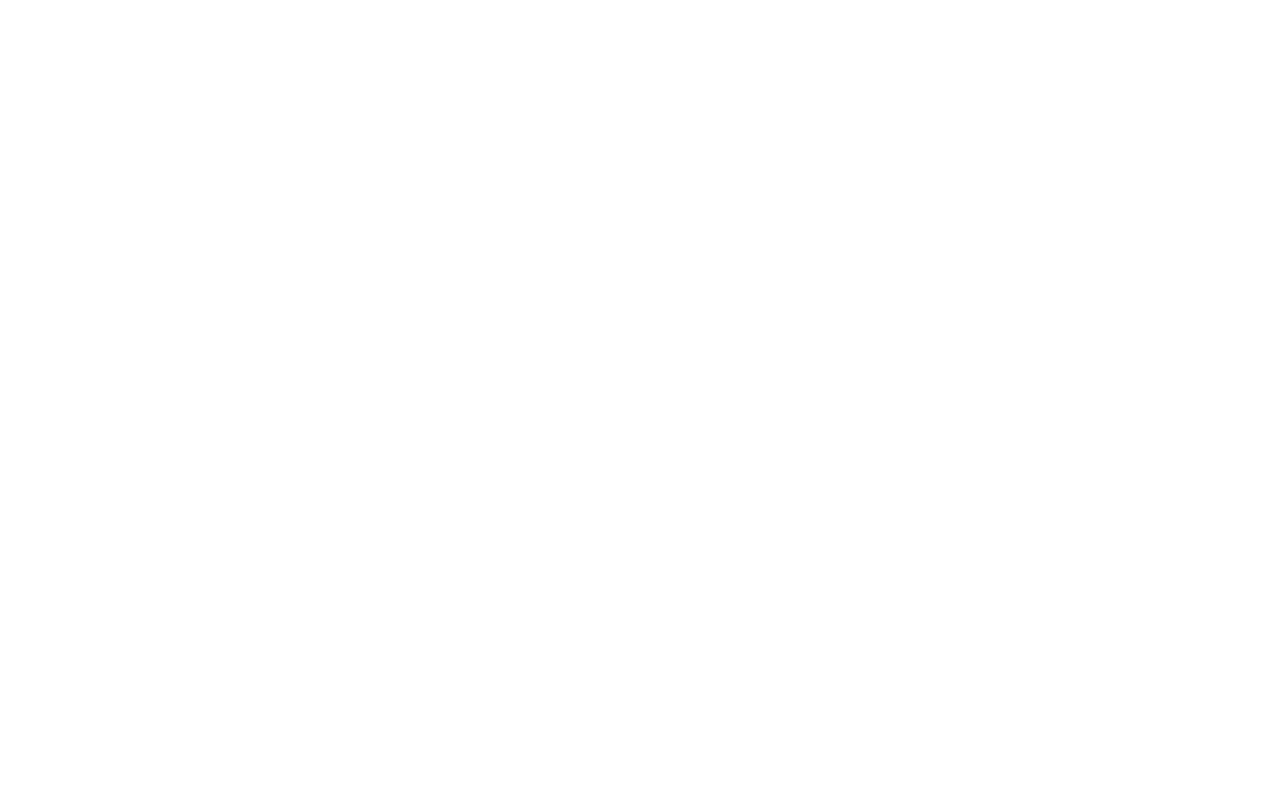
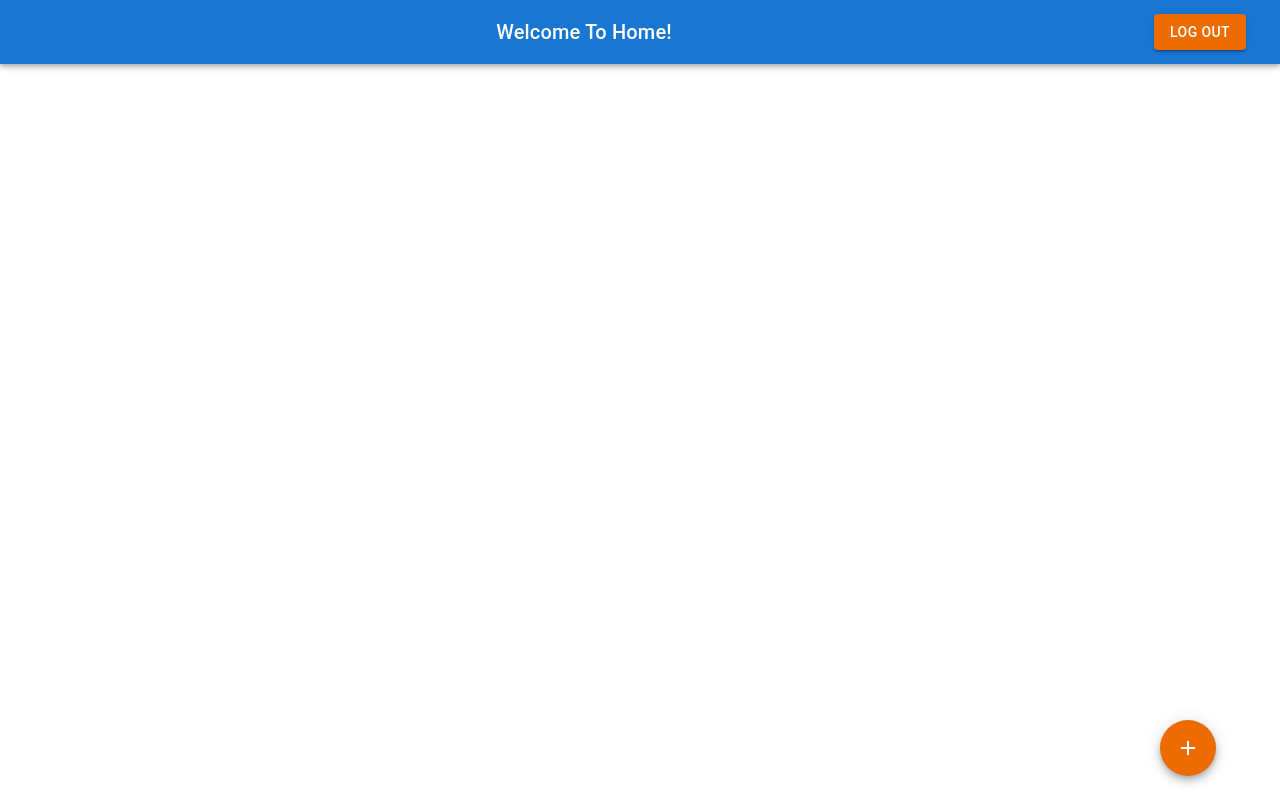
Before and after one commit to Jasleenkaur1998/ToDoApplication, a React (Create React App) app: page /user/home in a window 1280 px wide. Built offline with nearby package versions, Linux system fonts and the light colour scheme.

Commit message:
homepage task creation

```diff
--- a/package.json
+++ b/package.json
@@ -5,6 +5,7 @@
   "dependencies": {
     "@emotion/react": "^11.10.6",
     "@emotion/styled": "^11.10.6",
+    "@mui/icons-material": "^5.11.11",
     "@mui/material": "^5.11.15",
     "@testing-library/jest-dom": "^5.16.5",
     "@testing-library/react": "^13.4.0",
--- a/src/components/button/Button.jsx
+++ b/src/components/button/Button.jsx
@@ -1,7 +1,8 @@
 import { Button } from "@mui/material";
 import React from "react";
 
-export default function CustomButton({ color, title, variant, styleConfig, handleClick }) {
+export default function CustomButton({ color, title, variant, styleConfig, handleClick }) //This is the name of property
+{
   return (
     <Button onClick={handleClick} color={color} variant={variant} style={styleConfig}>
       {title}
--- /dev/null
+++ b/src/components/navbar/navBar.jsx
@@ -0,0 +1,32 @@
+import Box from "@mui/material/Box";
+import { AppBar, IconButton, Toolbar, Typography } from "@mui/material";
+import { useNavigate } from "react-router-dom";
+
+import React from "react";
+import CustomButton from "../button/Button";
+
+export default function NavBar() {
+  const navigate = useNavigate();
+
+  const handleLogoutButton = () => {
+    navigate("/user/login");
+  };
+  return (
+    <Box sx={{ flexGrow: 1 }}>
+      <AppBar position="static">
+        <Toolbar>
+          <Typography variant="h6" component="div" sx={{ flexGrow: 1 }}>
+            Welcome To Home!
+          </Typography>
+          <CustomButton
+            title="Log Out"
+            variant="contained"
+            handleClick={handleLogoutButton}
+            color="warning"
+            styleConfig={{ margin: "10px" }}
+          />
+        </Toolbar>
+      </AppBar>
+    </Box>
+  );
+}
--- a/src/pages/user/home/home.jsx
+++ b/src/pages/user/home/home.jsx
@@ -1,13 +1,97 @@
-import React from 'react'
+import React, { useRef, useState } from "react";
+import Fab from "@mui/material/Fab";
+import AddIcon from "@mui/icons-material/Add";
+import NavBar from "../../../components/navbar/navBar";
+import TextField from "@mui/material/TextField";
+import Dialog from "@mui/material/Dialog";
+import DialogContent from "@mui/material/DialogContent";
+import { Box, DialogActions, Typography } from "@mui/material";
+import CustomButton from "../../../components/button/Button";
+import classes from "./home.module.css";
 
 export default function Home() {
+  const [open, setOpen] = useState(false);
+
+   // Controlled Forms
+  const [title, setTitle] = useState("");
+  const [description, setDescription] = useState("");
+
+
+
+  // Uncontrolled Forms (document.getElementBYId);
+  // But its not a good practice
+  // const titleRef = useRef(null);
+  // const descriptionRef = useRef(null);
+
+  const handleClickOpen = () => {
+    setOpen(true);
+  };
+
+  const handleClose = () => {
+    setOpen(false);
+  };
+
+  const handleAddTask = (e) => {
+    e.preventDefault();
+
+      const newTask = {
+        title,
+        description
+     }
+
+    let taskList = JSON.parse(localStorage.getItem('tasklist')) || [];
+    taskList.push(newTask);
+    localStorage.setItem('tasklist', JSON.stringify(taskList));
+
+    setOpen(false);
+
+  }
+
   return (
     <>
-    <header>
-      <nav>
+      <NavBar />
 
-      </nav>
-    </header>
+      <div className={classes.addButton}>
+        <Fab
+          color="warning"
+          aria-label="add"
+          onClick={handleClickOpen}
+          open={open}
+          onClose={handleClose}
+        >
+          <AddIcon />
+        </Fab>
+      </div>
+      <Dialog open={open} onClose={handleClose}>
+        <DialogContent >
+          <Typography variant="h5">Enter your task here!</Typography>
+          <TextField
+            fullWidth
+            id="standard-basic"
+            label="Title"
+            variant="outlined"
+            onChange={(e) => setTitle(e.target.value)}
+            // inputRef={titleRef}
+          />
+          <TextField
+            autoFocus
+            margin="dense"
+            id="name"
+            label="Description"
+            type="email"
+            fullWidth
+            variant="outlined"
+            onChange={(e) => setDescription(e.target.value)}
+
+            // inputRef={descriptionRef}
+          />
+        </DialogContent>
+
+        <DialogActions>
+          <CustomButton title="Add Task " handleClick={handleAddTask} />
+          <CustomButton title="Cancel" color="error" handleClick={handleClose} />
+        </DialogActions>
+      </Dialog>
     </>
-  )
+  );
 }
--- a/src/pages/user/home/home.module.css
+++ b/src/pages/user/home/home.module.css
@@ -0,0 +1,5 @@
+.addButton {
+    position: absolute;
+    top: 90%;
+    right: 5%;
+}
--- a/src/pages/user/login/login.jsx
+++ b/src/pages/user/login/login.jsx
@@ -16,6 +16,7 @@
   const loginButtonClicked = (e) => {
     console.log('called');
     e.preventDefault();
+    navigate('/user/home')
 
     let userList = JSON.parse(localStorage.getItem('userlist'));
 
```
Also changed, not shown: 1 other file (tests, documents, lock files or other folders).
